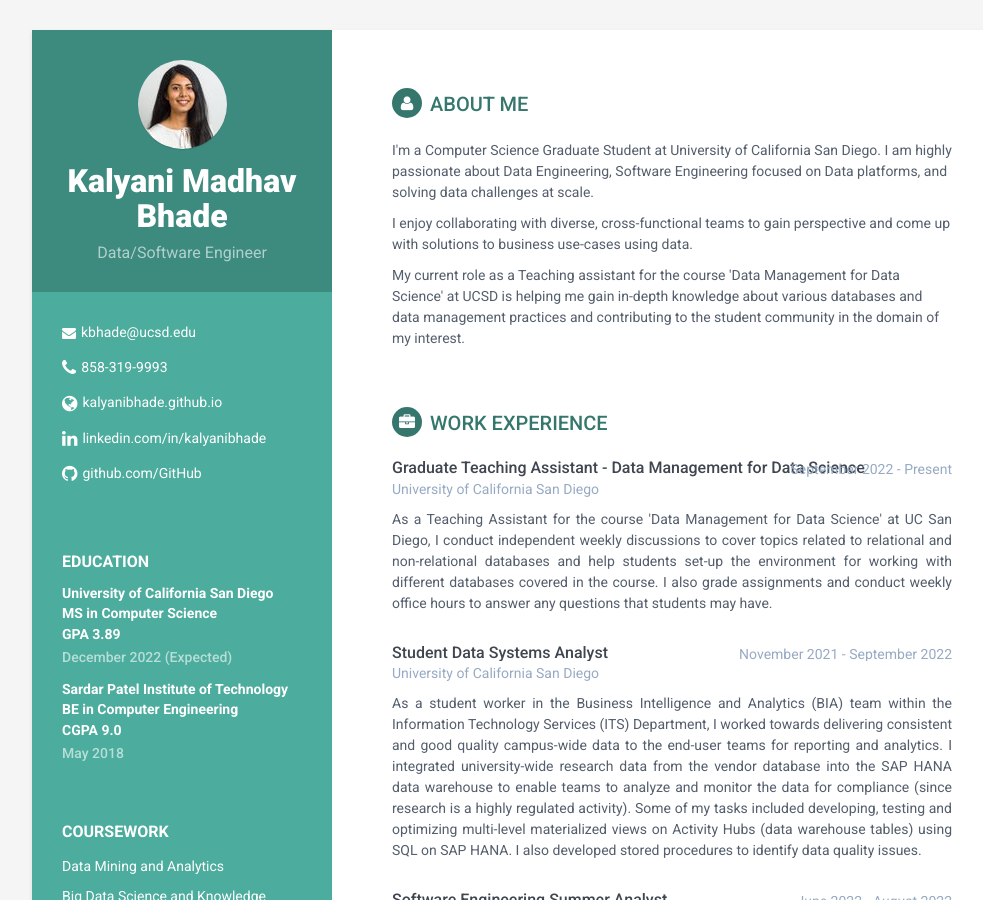
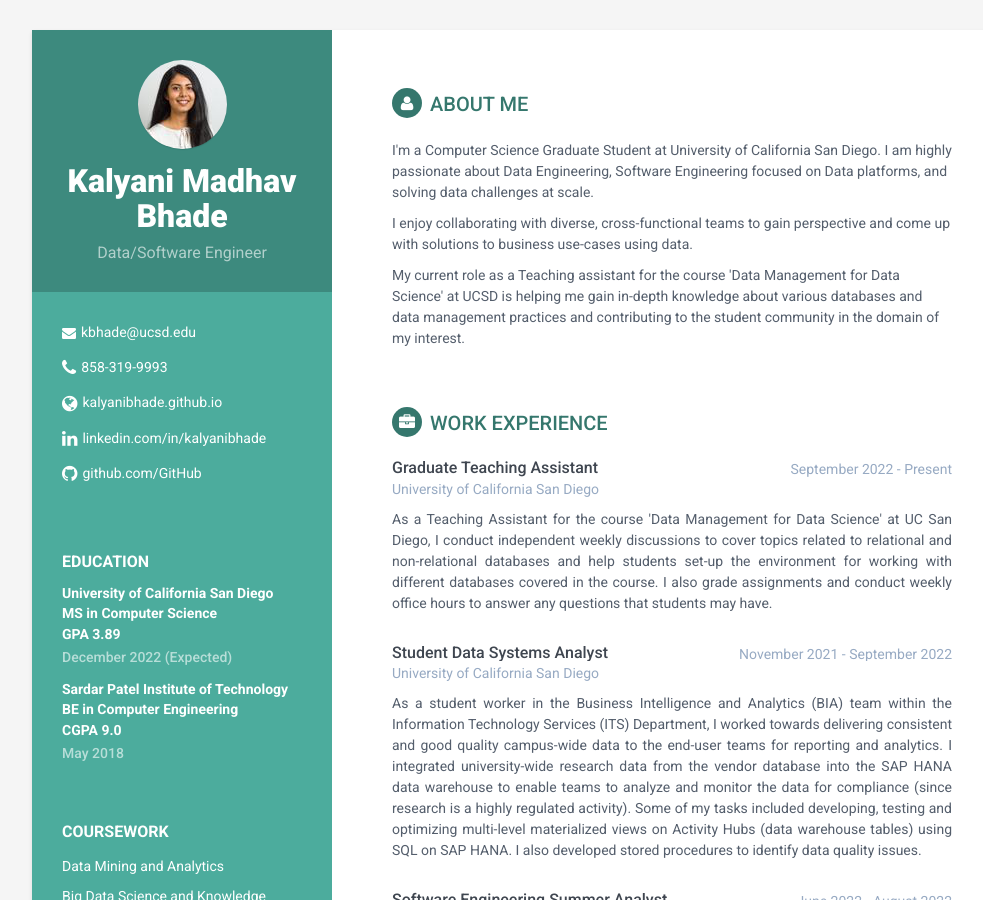
Before and after one commit to KalyaniBhade/digital-resume, a Jekyll site: the page built from index.html, in a window 1280 px wide and 900 px high. Shown: the whole window, without its empty margins (118-1101 px from the left). Built offline with Jekyll 4.4.1, drawn with Linux system fonts in a browser that asks for light colours.

Commit message:
Work experience update

```diff
--- a/_includes/experience.html
+++ b/_includes/experience.html
@@ -4,7 +4,7 @@
                 <div class="item">
                     <div class="meta">
                         <div class="upper-row">
-                            <h3 class="job-title">Graduate Teaching Assistant - Data Management for Data Science</h3>
+                            <h3 class="job-title">Graduate Teaching Assistant</h3>
                             <div class="time">September 2022 - Present</div>
                         </div><!--//upper-row-->
                         <div class="company">University of California San Diego</div>
```
